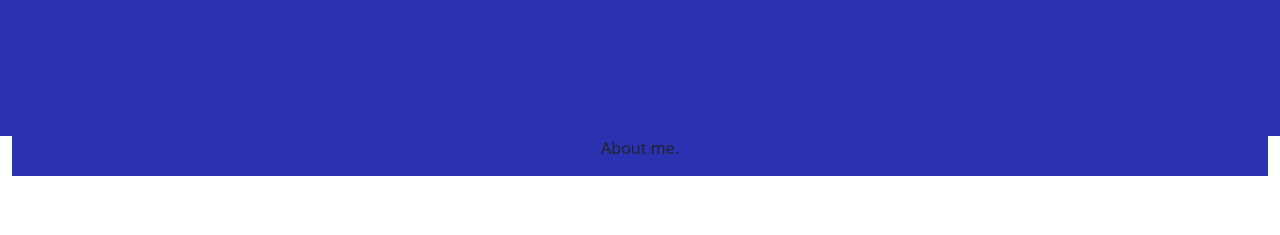
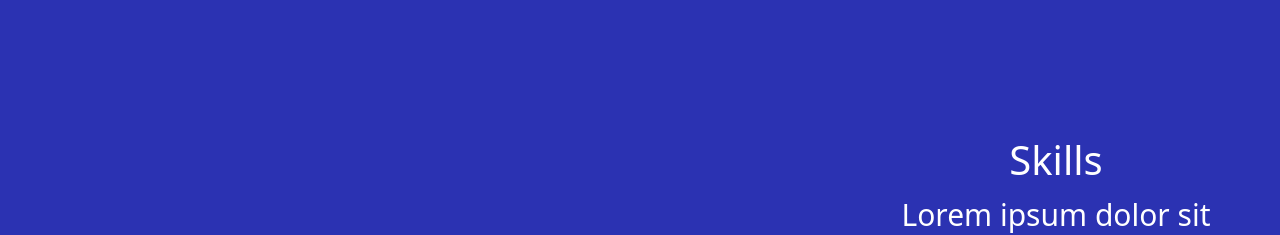
Before and after one commit to 2gaudy/Portfolio-v2, a React (Vite) app: page / in a window 1280 px wide. Shown: the part 720-955 px from the top of the page. Before the commit the page ends 896 px from the top, so only its background shows below. Built offline with nearby package versions, Linux system fonts and the light colour scheme.

Commit message:
Added Skills Animation

```diff
--- a/src/App.jsx
+++ b/src/App.jsx
@@ -14,8 +14,8 @@ function App() {
       <section id="nav">
 
       <nav class="navbar navbar-expand-lg bg-light">
-        <div class="container-fluid gx-0">
-          <a class="navbar-brand gx-0" href="#">Austin Grant</a>
+        <div class="container-fluid gx-1">
+          <a class="navbar-brand gx-2" href="#">Austin Grant</a>
           <button class="navbar-toggler" type="button" data-bs-toggle="collapse" data-bs-target="#navbarSupportedContent" aria-controls="navbarSupportedContent" aria-expanded="false" aria-label="Toggle navigation">
             <span class="navbar-toggler-icon"></span>
           </button>
@@ -49,6 +49,8 @@ function App() {
 
       </section>
 
+      <section id="main">
+
         <section id="land">
 
           <div className='landing row align-items-center'>
@@ -68,11 +70,19 @@ function App() {
         </section>
 
         <section id="about">
-        <div className="row align-items-center">
-          <div className='col-lg-12 text-center gx-2'>
-            <p>About me.</p>
+          <div className="about-section row align-items-center">
+            <div className='Spline col-lg-6 text-center gx-2'>
+              <Spline className='Spline' scene="https://prod.spline.design/5lItWqZIBkFaXNm2/scene.splinecode" />
+            </div>
+            <div className='col-lg-3 text-center gx-2 skills'>
+              <h1 className='skills-head'>Skills</h1>
+              <p>Lorem ipsum dolor sit amet, consectetur adipiscing elit, sed do eiusmod tempor incididunt ut labore et dolore magna aliqua. Ut enim ad minim veniam, quis nostrud exercitation ullamco laboris nisi ut aliquip ex ea commodo consequat. Duis aute irure dolor in reprehenderit in voluptate velit esse cillum dolore eu fugiat nulla pariatur. </p>
             </div>
           </div>
+        </section>
+
+
+
       </section>
     </div>
   )
--- a/src/App.scss
+++ b/src/App.scss
@@ -1,8 +1,17 @@
 @import "../node_modules/bootstrap/scss/bootstrap.scss";
 
-.body{
+.body {
     height: fit-content;
+    width: fit-content;
 
+}
+
+.container-fluid {
+    padding: 0;
+}
+
+.main {
+    padding: 20px;
 }
 
 .landing {
@@ -34,9 +43,33 @@
     }
 }
 
+
+
 #about {
     background-color: #2B32B2;
+
+    .about-section{
+        height: fit-content;
+        margin: 0;
+
+    }
+
+
 }
+
+.skills {
+    p {
+        font-size: 30px;
+        color: white;
+    }
+}
+
+.skills-head {
+    font-weight: 50px;
+    color: white;
+
+}
+
 
 @media (max-width: 1028px){
     .Spline{
```
Also changed, not shown: src/App.css, 1 other file (tests, documents, lock files or other folders). Lines whose indentation alone changed are shown as unchanged.
